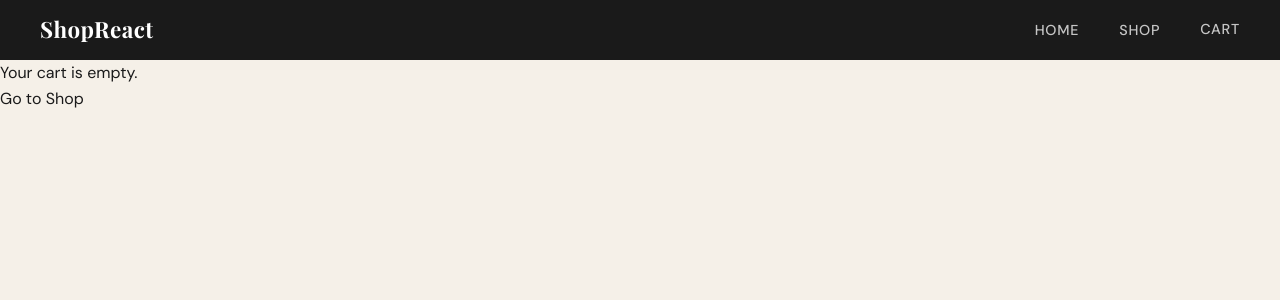
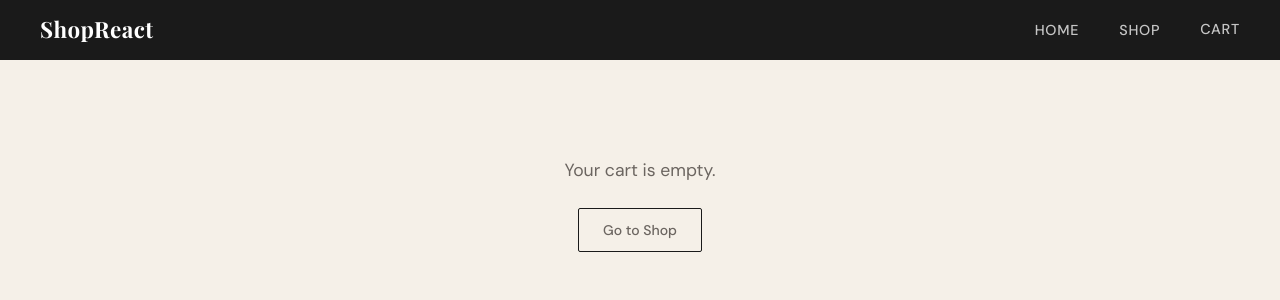
Before and after one commit to MikeBuckets2/shopping-cart, a React (Vite) app: page /cart in a window 1280 px wide. Shown: the top 300 px of the page. Built offline with nearby package versions, Linux system fonts and the light colour scheme.

Commit message:
style: cart css

```diff
--- a/src/styles/Cart.css
+++ b/src/styles/Cart.css
@@ -0,0 +1,84 @@
+.cart {
+  max-width: 780px;
+  margin: 0 auto;
+  padding: 3rem 2rem;
+}
+
+.cart-heading {
+  font-family: var(--font-display);
+  font-size: 2.25rem;
+  margin-bottom: 0.5rem;
+  border-bottom: 1px solid var(--border);
+  padding-bottom: 1rem;
+}
+
+.cart-list {
+  margin-bottom: 2rem;
+}
+
+.cart-summary {
+  background-color: var(--surface);
+  border: 1px solid var(--border);
+  border-radius: 4px;
+  padding: 1.5rem;
+  display: flex;
+  align-items: center;
+  justify-content: space-between;
+}
+
+.cart-total {
+  font-size: 1.3rem;
+  font-weight: 600;
+}
+
+.checkout-btn {
+  background-color: var(--accent);
+  color: #fff;
+  border: none;
+  padding: 0.75rem 2rem;
+  font-size: 0.875rem;
+  font-weight: 600;
+  text-transform: uppercase;
+  letter-spacing: 0.05em;
+  border-radius: 2px;
+  transition: background-color 0.15s;
+}
+
+.checkout-btn:hover {
+  background-color: var(--accent-dark);
+}
+
+.cart-empty {
+  text-align: center;
+  padding: 6rem 2rem;
+  color: var(--text-muted);
+}
+
+.cart-empty p {
+  font-size: 1.1rem;
+  margin-bottom: 1.5rem;
+}
+
+.back-to-shop {
+  display: inline-block;
+  border: 1px solid var(--text);
+  padding: 0.6rem 1.5rem;
+  font-size: 0.875rem;
+  font-weight: 500;
+  border-radius: 2px;
+  transition: background-color 0.15s, color 0.15s;
+}
+
+.back-to-shop:hover {
+  background-color: var(--text);
+  color: #fff;
+}
+
+@media (max-width: 600px) {
+  .cart-summary {
+    flex-direction: column;
+    gap: 1rem;
+    text-align: center;
+  }
+  .checkout-btn { width: 100%; }
+}
```
